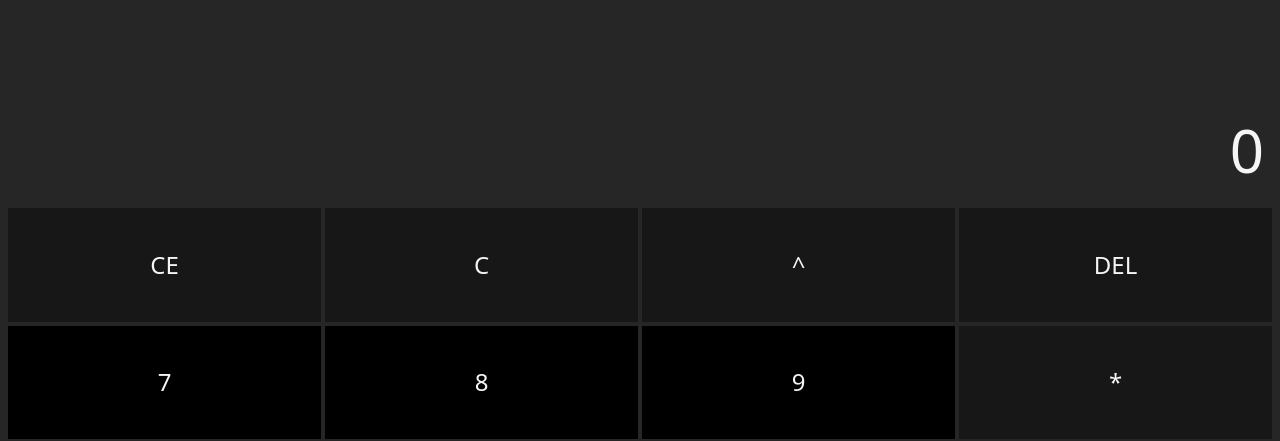
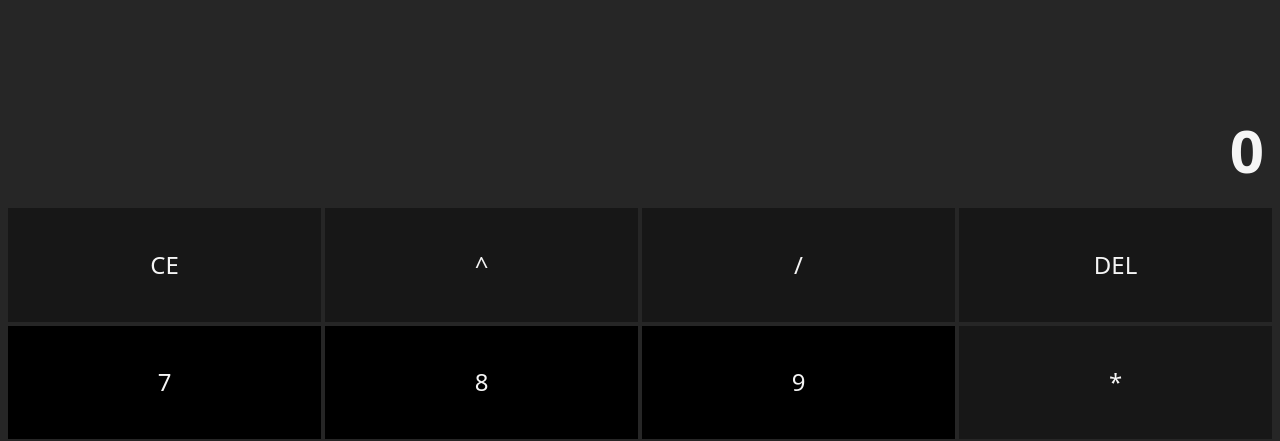
Before and after one commit to keenst/electron-calculator, a Vue app: page / in a window 1280 px wide. Shown: the top 441 px of the page. Built offline with nearby package versions, Linux system fonts and the light colour scheme; the HTML template or start-up script is replaced by a standard one.

Commit message:
Changed key layout

```diff
--- a/src/App.vue
+++ b/src/App.vue
@@ -2,7 +2,7 @@
   <div class="bg-neutral-800 h-screen flex flex-col">
     <div class="h-[200px] flex flex-col items-end justify-end">
       <div class="text-neutral-500 text-2xl pr-4">{{ memory }}</div>
-      <div class="flex flex-row pr-4 pb-4 h-20">
+      <div class="flex flex-row pr-4 pb-4 h-20 font-semibold">
         <div v-for="digit in buffer.split('')" class="text-neutral-100 text-6xl">{{ digit }}</div>
       </div>
     </div>
@@ -18,8 +18,8 @@
 </template>
 
 <script>
-import key from "./components/Key.vue";
-import nerdamer from "nerdamer";
+import key from './components/Key.vue';
+import nerdamer from 'nerdamer';
 
 export default {
   components: {
@@ -30,11 +30,11 @@ export default {
       buffer: '0',
       memory: '',
       buttons: [
-        "CE", "C", "^", "DEL",
-        "7", "8", "9", "*",
-        "4", "5", "6", "-",
-        "1", "2", "3", "+",
-        "(-)", "0", ".", "="
+        'CE', '^', '/', 'DEL',
+        '7', '8', '9', '*',
+        '4', '5', '6', '-',
+        '1', '2', '3', '+',
+        '(-)', '0', '.', '='
       ]
     }
   },
@@ -61,7 +61,10 @@ export default {
           break
 
         case '(-)':
-          this.buffer = '-' + this.buffer;
+          if (this.buffer.charAt(0) == '-')
+            this.buffer = this.buffer.substring(1)
+          else
+            this.buffer = '-' + this.buffer;
           break;
 
         case '.':
@@ -71,6 +74,7 @@ export default {
         case '+':
         case '-':
         case '*':
+        case '^':
           this.memory += ' ' + this.buffer
           this.buffer = '0'
 
```
